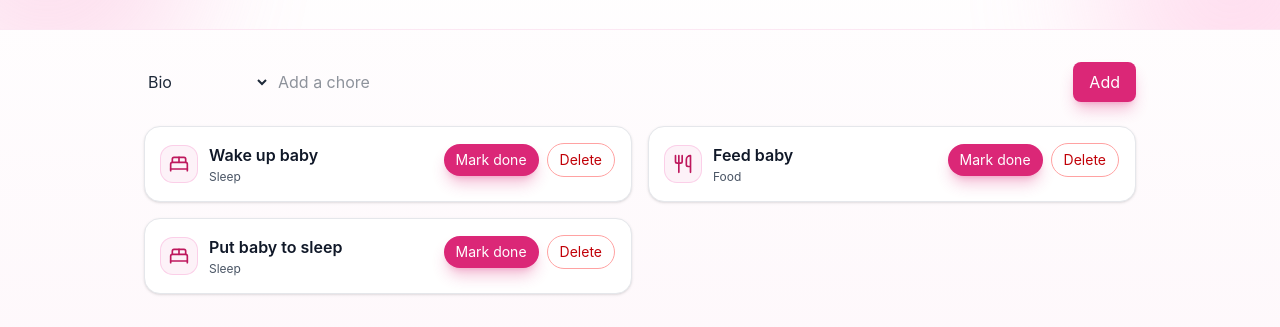
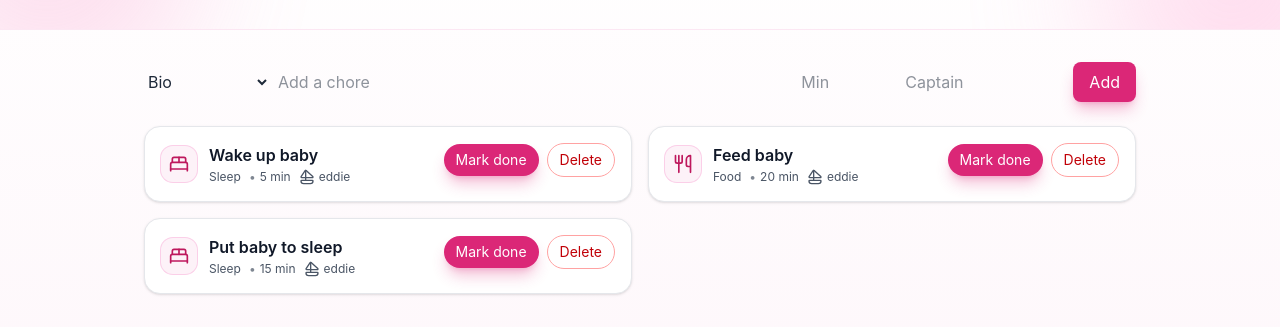
Before and after one commit to fivves/everly-growth-tracker, a React (Vite) app: page /chores in a window 1280 px wide. Shown: the part 148-475 px from the top of the page. Built offline with nearby package versions, Linux system fonts and the light colour scheme; no server answers.

Commit message:
Chores: add estimated time, captain with sailor hat tooltip, and completion meta (user/time); update create form; persist fields via API

```diff
--- a/src/features/chores/ChoresPage.tsx
+++ b/src/features/chores/ChoresPage.tsx
@@ -1,6 +1,6 @@
 import { useState } from 'react'
 import { motion } from 'framer-motion'
-import { Utensils, BedDouble, HeartPulse, Gamepad2, Activity } from 'lucide-react'
+import { Utensils, BedDouble, HeartPulse, Gamepad2, Activity, Sailboat } from 'lucide-react'
 import confetti from 'canvas-confetti'
 import type { ChoreCategory } from './store'
 import { useChoresStore } from './store'
@@ -10,12 +10,16 @@ export function ChoresPage() {
   const list = choresToday()
   const [title, setTitle] = useState('')
   const [category, setCategory] = useState<ChoreCategory>('bio')
+  const [minutes, setMinutes] = useState<number | ''>('')
+  const [captain, setCaptain] = useState('')
 
   function submit(e: React.FormEvent) {
     e.preventDefault()
-    addChore(title, category)
+    addChore({ title, category, estimatedMinutes: minutes === '' ? undefined : Number(minutes), captainUsername: captain || undefined })
     setTitle('')
     setCategory('bio')
+    setMinutes('')
+    setCaptain('')
   }
 
   return (
@@ -38,6 +42,8 @@ export function ChoresPage() {
             <option value="health">Health</option>
           </select>
           <input value={title} onChange={(e) => setTitle(e.target.value)} placeholder="Add a chore" className="min-w-0 flex-1 rounded-lg border-gray-300 focus:ring-brand-500 focus:border-brand-500 dark:border-gray-700 dark:bg-gray-900" />
+          <input value={minutes} onChange={(e) => setMinutes(e.target.value ? Number(e.target.value) : '')} type="number" min={0} placeholder="Min" className="w-24 rounded-lg border-gray-300 focus:ring-brand-500 focus:border-brand-500 dark:border-gray-700 dark:bg-gray-900" />
+          <input value={captain} onChange={(e) => setCaptain(e.target.value)} placeholder="Captain" className="w-40 rounded-lg border-gray-300 focus:ring-brand-500 focus:border-brand-500 dark:border-gray-700 dark:bg-gray-900" />
           <button type="submit" className="rounded-lg bg-brand-600 text-white px-4 py-2 shadow-lg shadow-brand-600/30 hover:bg-brand-700">Add</button>
         </form>
 
@@ -57,7 +63,21 @@ export function ChoresPage() {
                   </span>
                   <div>
                     <h3 className={`font-semibold text-gray-900 dark:text-gray-100 ${c.done ? 'line-through text-gray-500 dark:text-gray-400' : ''}`}>{c.title}</h3>
-                    <p className="text-xs text-gray-600 dark:text-gray-300 mt-0.5">{labelForCategory(c.category)}</p>
+                    <div className="text-xs text-gray-600 dark:text-gray-300 mt-0.5 flex items-center gap-2">
+                      <span>{labelForCategory(c.category)}</span>
+                      {typeof c.estimatedMinutes === 'number' && (
+                        <span className="inline-flex items-center gap-1"><span className="opacity-70">•</span>{c.estimatedMinutes} min</span>
+                      )}
+                      {c.captainUsername && (
+                        <span className="inline-flex items-center gap-1" title="Chore captain">
+                          <SailorHatIcon />
+                          <span>{c.captainUsername}</span>
+                        </span>
+                      )}
+                    </div>
+                    {c.lastCompletedBy && c.lastCompletedAtIso && (
+                      <div className="text-[11px] text-gray-500 dark:text-gray-400 mt-1">Completed by {c.lastCompletedBy} at {new Date(c.lastCompletedAtIso).toLocaleTimeString()}</div>
+                    )}
                   </div>
                 </div>
                 <div className="flex items-center gap-2">
@@ -119,3 +139,7 @@ function fireConfetti() {
   confetti({ ...defaults, particleCount: 60, origin: { y: 0.6 } })
   confetti({ ...defaults, particleCount: 120, origin: { y: 0.2 } })
 }
+
+function SailorHatIcon() {
+  return <Sailboat className="size-4" />
+}
--- a/src/features/chores/store.ts
+++ b/src/features/chores/store.ts
@@ -1,5 +1,6 @@
 import { create } from 'zustand'
 import { fetchServerState, saveServerState } from '../../lib/api'
+import { useAuthStore } from '../auth/store'
 
 export type ChoreCategory = 'food' | 'sleep' | 'bio' | 'entertainment' | 'health'
 
@@ -9,13 +10,17 @@ export interface ChoreItem {
   lastCompletedDate: string // YYYY-MM-DD when last completed
   sortOrder: number
   category: ChoreCategory
+  estimatedMinutes?: number
+  captainUsername?: string
+  lastCompletedBy?: string
+  lastCompletedAtIso?: string
 }
 
 interface ChoresState {
   chores: ChoreItem[]
   choresToday: () => Array<ChoreItem & { done: boolean }>
   toggleChore: (id: string) => void
-  addChore: (title: string, category?: ChoreCategory) => void
+  addChore: (input: { title: string; category?: ChoreCategory; estimatedMinutes?: number; captainUsername?: string }) => void
   deleteChore: (id: string) => void
 }
 
@@ -29,9 +34,9 @@ function todayStr(): string {
 
 export const useChoresStore = create<ChoresState>()((set, get) => ({
   chores: [
-    { id: 'wake-baby', title: 'Wake up baby', lastCompletedDate: '', sortOrder: 1, category: 'sleep' },
-    { id: 'feed-baby', title: 'Feed baby', lastCompletedDate: '', sortOrder: 2, category: 'food' },
-    { id: 'sleep-baby', title: 'Put baby to sleep', lastCompletedDate: '', sortOrder: 3, category: 'sleep' },
+    { id: 'wake-baby', title: 'Wake up baby', lastCompletedDate: '', sortOrder: 1, category: 'sleep', estimatedMinutes: 5, captainUsername: 'eddie' },
+    { id: 'feed-baby', title: 'Feed baby', lastCompletedDate: '', sortOrder: 2, category: 'food', estimatedMinutes: 20, captainUsername: 'eddie' },
+    { id: 'sleep-baby', title: 'Put baby to sleep', lastCompletedDate: '', sortOrder: 3, category: 'sleep', estimatedMinutes: 15, captainUsername: 'eddie' },
   ],
   choresToday: () =>
     get()
@@ -41,22 +46,29 @@ export const useChoresStore = create<ChoresState>()((set, get) => ({
   toggleChore: (id) =>
     set((state) => {
       const today = todayStr()
-      const next = state.chores.map((c) =>
-        c.id === id ? { ...c, lastCompletedDate: c.lastCompletedDate === today ? '' : today } : c
-      )
+      const currentUser = useAuthStore.getState().currentUser ?? undefined
+      const nowIso = new Date().toISOString()
+      const next = state.chores.map((c) => {
+        if (c.id !== id) return c
+        const isUndo = c.lastCompletedDate === today
+        if (isUndo) return { ...c, lastCompletedDate: '', lastCompletedBy: undefined, lastCompletedAtIso: undefined }
+        return { ...c, lastCompletedDate: today, lastCompletedBy: currentUser, lastCompletedAtIso: nowIso }
+      })
       void pushChoresToServer(next)
       return { chores: next }
     }),
-  addChore: (title, category = 'bio') =>
+  addChore: (input) =>
     set((state) => {
-      const clean = title.trim()
+      const clean = input.title.trim()
       if (!clean) return state
       const next: ChoreItem = {
         id: `chore-${crypto.randomUUID()}`,
         title: clean,
         lastCompletedDate: '',
         sortOrder: state.chores.length ? Math.max(...state.chores.map((c) => c.sortOrder)) + 1 : 1,
-        category,
+        category: input.category ?? 'bio',
+        estimatedMinutes: input.estimatedMinutes,
+        captainUsername: input.captainUsername,
       }
       const updated = [...state.chores, next]
       void pushChoresToServer(updated)
```
Also changed, not shown: 1 other file (tests, documents, lock files or other folders).
